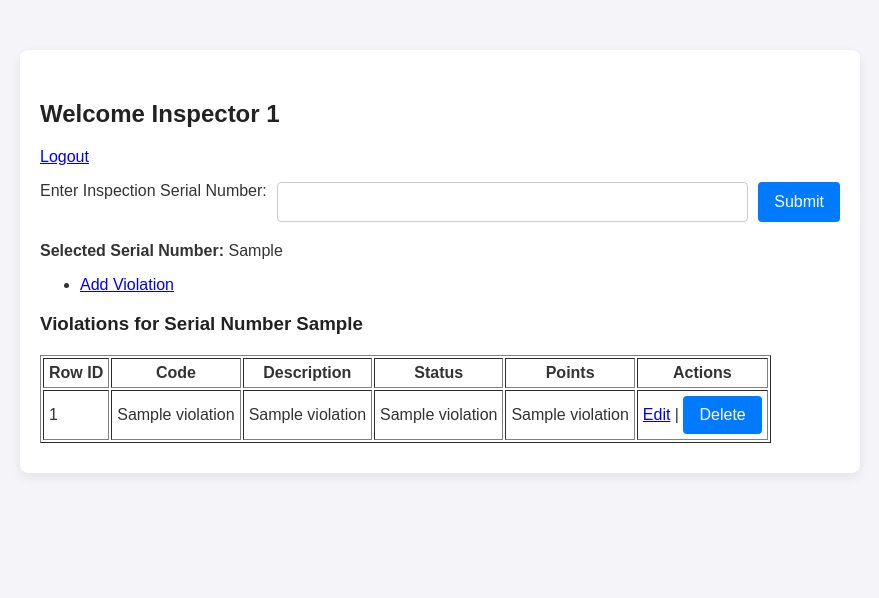
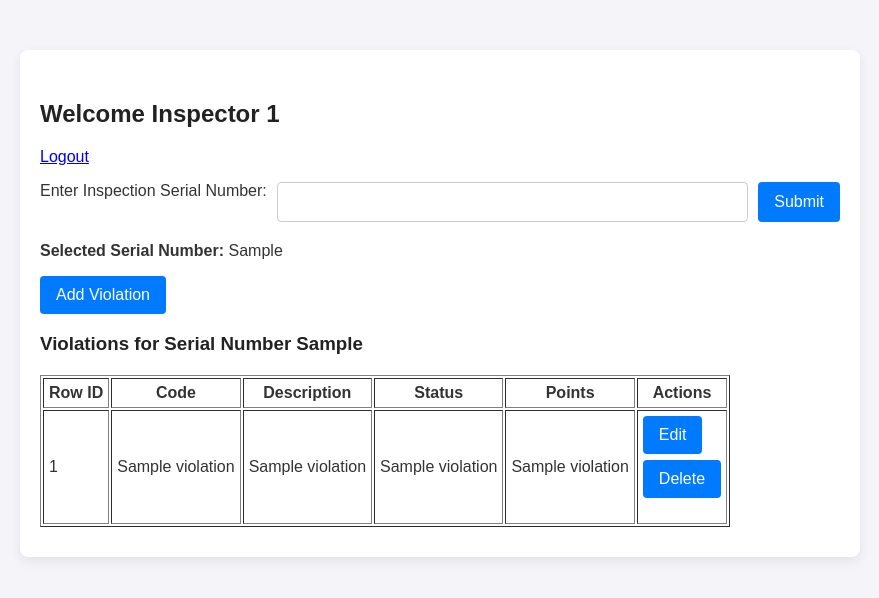
Before and after one commit to abeTroop/Health-Inspection-Database, a Flask app: template templates/inspector_dashboard.html in a window 1280 px wide. Shown: the top 598 px of the page, without its empty margins (200-1079 px from the left). Run offline with Flask 3, Linux system fonts and the light colour scheme; the template is opened without the code that fills it: most values are stand-ins (such as "Sample title", 1, 10 or a date in 2020); some libraries are stand-ins or nearby versions.

Commit message:
edit and update violation button styles

```diff
--- a/templates/inspector_dashboard.html
+++ b/templates/inspector_dashboard.html
@@ -29,9 +29,9 @@
         {% if selected_serial %}
         <p><strong>Selected Serial Number:</strong> {{ selected_serial }}</p>
 
-        <ul>
-            <li><a href="{{ url_for('add_violation', serial_number=selected_serial) }}">Add Violation</a></li>
-        </ul>
+        <a href="{{ url_for('add_violation', serial_number=selected_serial) }}">
+            <button type="button">Add Violation</button>
+        </a>
 
         {% if violations %}
         <h3>Violations for Serial Number {{ selected_serial }}</h3>
@@ -55,10 +55,15 @@
                     <td>{{ v[3] }}</td>
                     <td>{{ v[4] }}</td>
                     <td>
-                        <a href="{{ url_for('edit_violation', row_id=v[0]) }}">Edit</a> |
-                        <form action="{{ url_for('delete_violation', row_id=v[0]) }}" method="post" style="display:inline;" onsubmit="return confirm('Delete this violation?');">
-                            <button type="submit">Delete</button>
-                        </form>
+                        <div style="display: flex; flex-direction: column; gap: 6px;">
+                            <a href="{{ url_for('edit_violation', row_id=v[0]) }}">
+                                <button type="button" class="small-button">Edit</button>
+                            </a>
+                            <form action="{{ url_for('delete_violation', row_id=v[0]) }}" method="post" onsubmit="return confirm('Delete this violation?');">
+                                <button type="submit" class="small-button">Delete</button>
+                            </form>
+                        </div>
+
                     </td>
                 </tr>
                 {% endfor %}
```
